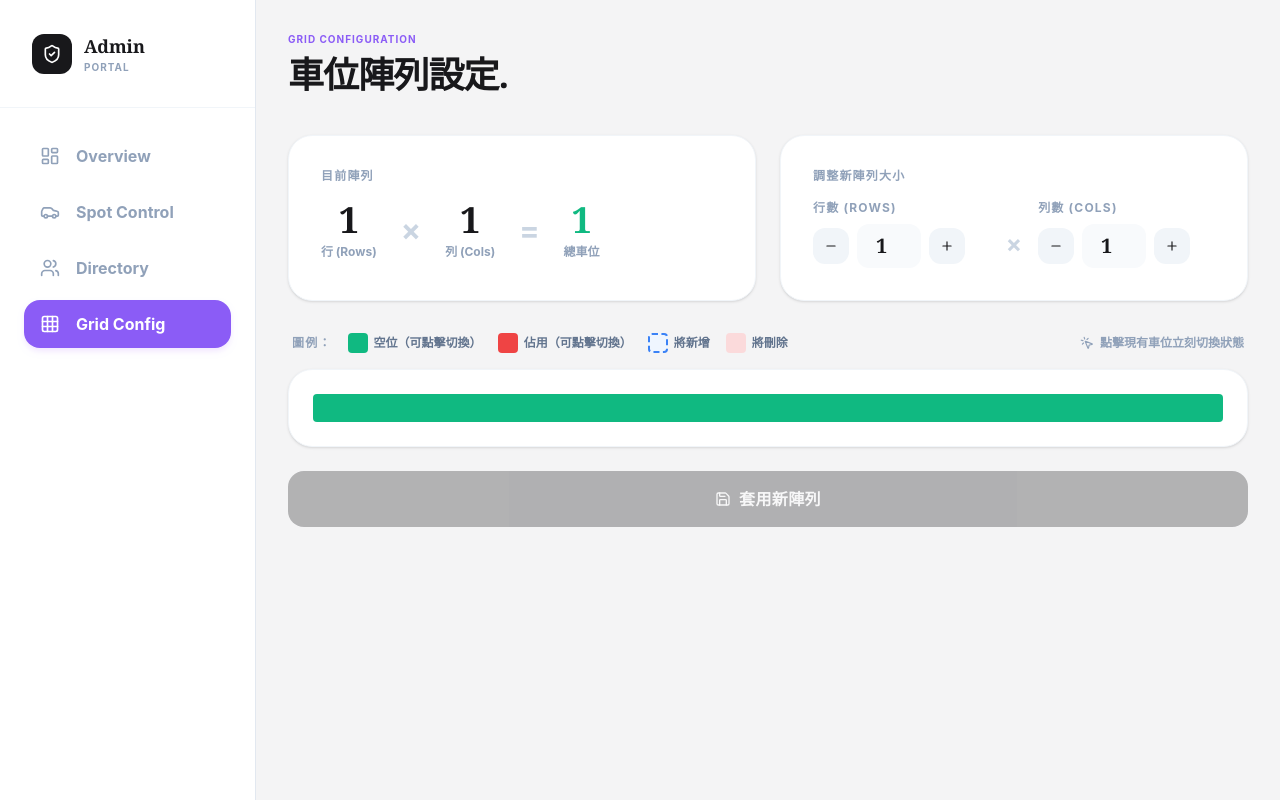
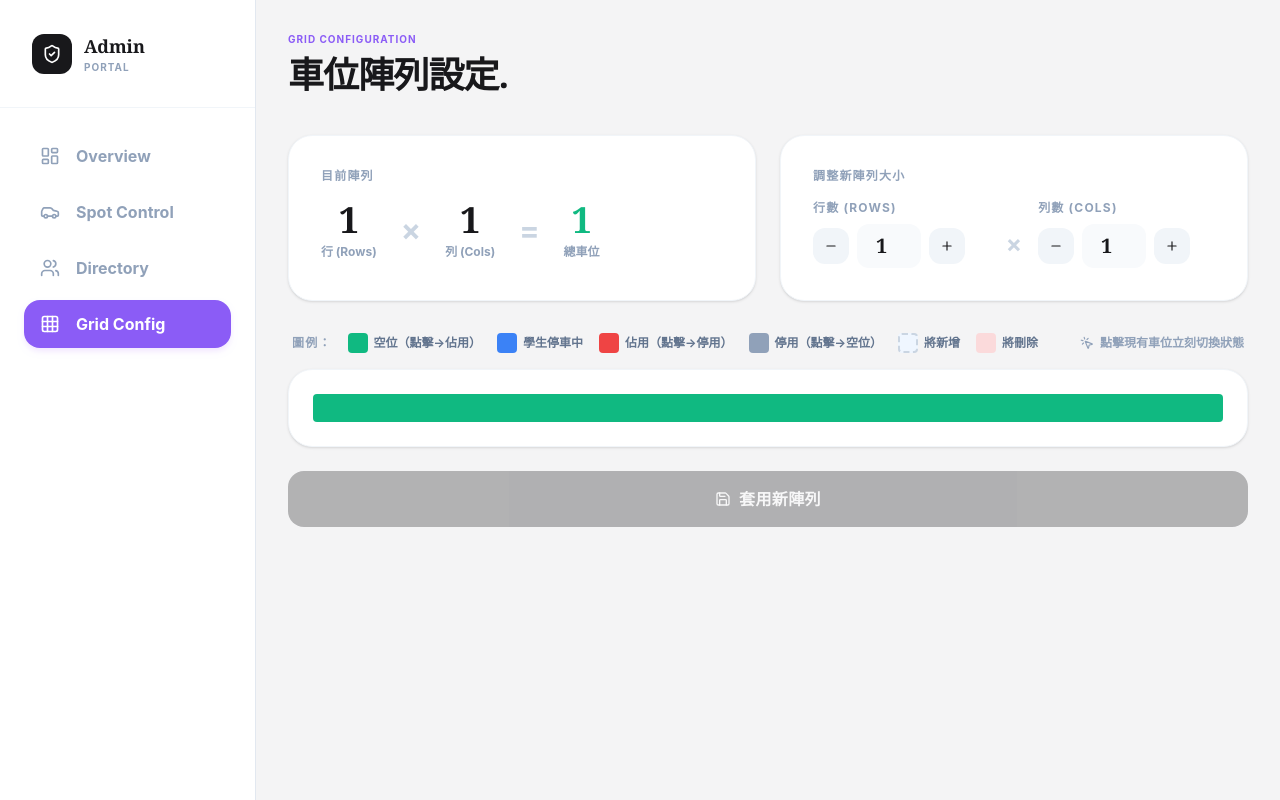
Before and after one commit to yaotingz653/Smart-MotoPark-Admin, a React (Vite) app: page /grid in a window 1280 px wide. Built offline with nearby package versions, Linux system fonts and the light colour scheme; no server answers; the database is empty.

Commit message:
fix: show mine status as blue in GridConfig and add auto-refresh every 5s

```diff
--- a/src/pages/GridConfig.tsx
+++ b/src/pages/GridConfig.tsx
@@ -4,7 +4,7 @@ import { Plus, Minus, Save, RefreshCcw, AlertTriangle, MousePointerClick } from
 
 interface SpotData {
   id: string;
-  status: 'available' | 'occupied';
+  status: 'available' | 'occupied' | 'disabled' | 'mine';
   number: string;
 }
 
@@ -21,6 +21,9 @@ export default function GridConfig() {
 
   useEffect(() => {
     fetchCurrentGrid();
+    // 每 5 秒自動重新整理，讓圖示即時反映學生端的停車狀態
+    const interval = setInterval(fetchCurrentGrid, 5000);
+    return () => clearInterval(interval);
   }, []);
 
   const fetchCurrentGrid = async () => {
@@ -50,14 +53,24 @@ export default function GridConfig() {
   const handleToggleSpot = useCallback(async (spotId: string, currentStatus: string) => {
     if (togglingId) return;
     setTogglingId(spotId);
-    const newStatus = currentStatus === 'available' ? 'occupied' : 'available';
+    // 三狀態循環：available → occupied → disabled → available
+    const nextStatus =
+      currentStatus === 'available' ? 'occupied' :
+      currentStatus === 'occupied' ? 'disabled' : 'available';
+
     const { error } = await supabase
       .from('parking_spots')
-      .update({ status: newStatus, occupied_by: newStatus === 'available' ? null : 'admin_manual', occupied_at: newStatus === 'available' ? null : new Date().toISOString() })
+      .update({
+        status: nextStatus,
+        occupied_by: null,
+        occupied_at: nextStatus === 'occupied' ? new Date().toISOString() : null,
+      })
       .eq('id', spotId);
 
     if (!error) {
-      setSpots(prev => prev.map(s => s.id === spotId ? { ...s, status: newStatus as any } : s));
+      setSpots(prev => prev.map(s => s.id === spotId ? { ...s, status: nextStatus as any } : s));
+    } else {
+      console.error('切換失敗：', error.message);
     }
     setTogglingId(null);
   }, [togglingId]);
@@ -220,14 +233,22 @@ export default function GridConfig() {
         <span className="text-xs font-bold text-slate-400 uppercase tracking-widest">圖例：</span>
         <div className="flex items-center gap-1.5">
           <div className="w-5 h-5 rounded bg-[#10B981]"></div>
-          <span className="text-xs font-bold text-slate-500">空位（可點擊切換）</span>
+          <span className="text-xs font-bold text-slate-500">空位（點擊→佔用）</span>
+        </div>
+        <div className="flex items-center gap-1.5">
+          <div className="w-5 h-5 rounded bg-[#3B82F6]"></div>
+          <span className="text-xs font-bold text-slate-500">學生停車中</span>
         </div>
         <div className="flex items-center gap-1.5">
           <div className="w-5 h-5 rounded bg-[#EF4444]"></div>
-          <span className="text-xs font-bold text-slate-500">佔用（可點擊切換）</span>
+          <span className="text-xs font-bold text-slate-500">佔用（點擊→停用）</span>
         </div>
         <div className="flex items-center gap-1.5">
-          <div className="w-5 h-5 rounded border-2 border-dashed border-[#3B82F6] bg-blue-50"></div>
+          <div className="w-5 h-5 rounded bg-slate-400"></div>
+          <span className="text-xs font-bold text-slate-500">停用（點擊→空位）</span>
+        </div>
+        <div className="flex items-center gap-1.5">
+          <div className="w-5 h-5 rounded border-2 border-dashed border-slate-300 bg-blue-50"></div>
           <span className="text-xs font-bold text-slate-500">將新增</span>
         </div>
         <div className="flex items-center gap-1.5">
@@ -262,9 +283,17 @@ export default function GridConfig() {
 
               if (cellType === 'keep') {
                 clickable = true;
-                if (spot?.status === 'occupied') {
+                if (spot?.status === 'mine') {
+                  // 學生已停車的車位：顯示藍色，不可被管理員點擊切換
+                  cellClass = 'bg-[#3B82F6] cursor-default';
+                  title = `${spot.number} — 學生已停車`;
+                  clickable = false;
+                } else if (spot?.status === 'occupied') {
                   cellClass = 'bg-[#EF4444] hover:bg-red-600 cursor-pointer';
-                  title = `${spot.number} — 佔用中，點擊釋放`;
+                  title = `${spot.number} — 佔用中，點擊轉為停用`;
+                } else if (spot?.status === 'disabled') {
+                  cellClass = 'bg-slate-400 hover:bg-slate-500 cursor-pointer';
+                  title = `${spot.number} — 停用中，點擊釋放為空位`;
                 } else {
                   cellClass = 'bg-[#10B981] hover:bg-emerald-600 cursor-pointer';
                   title = `${spot?.number ?? spotId} — 空位，點擊設為佔用`;
```
